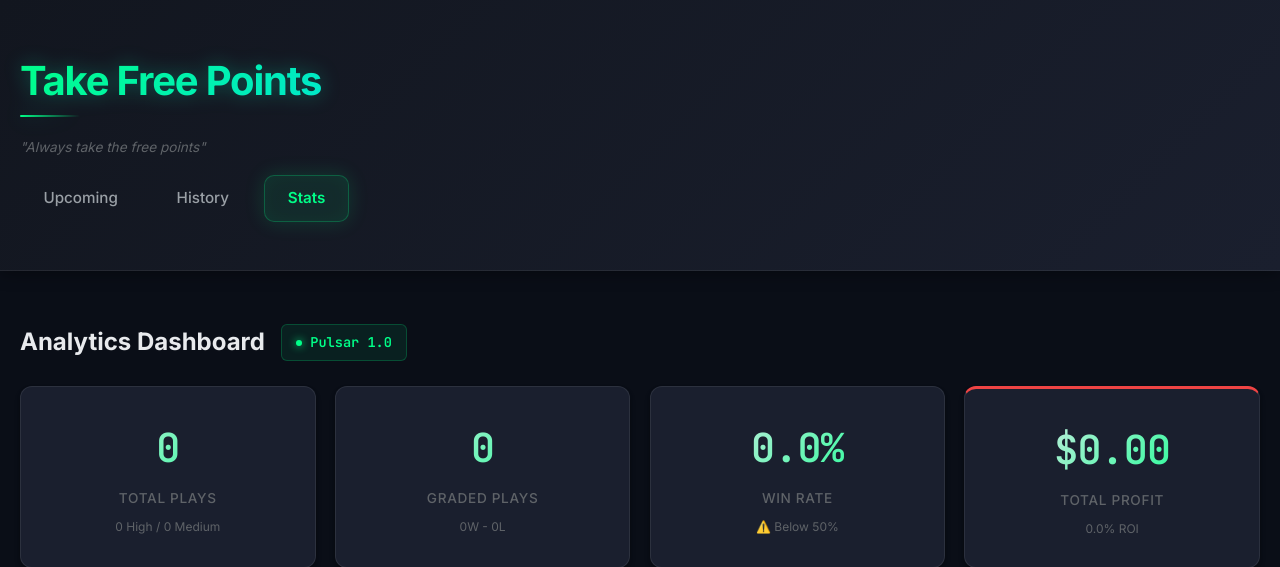
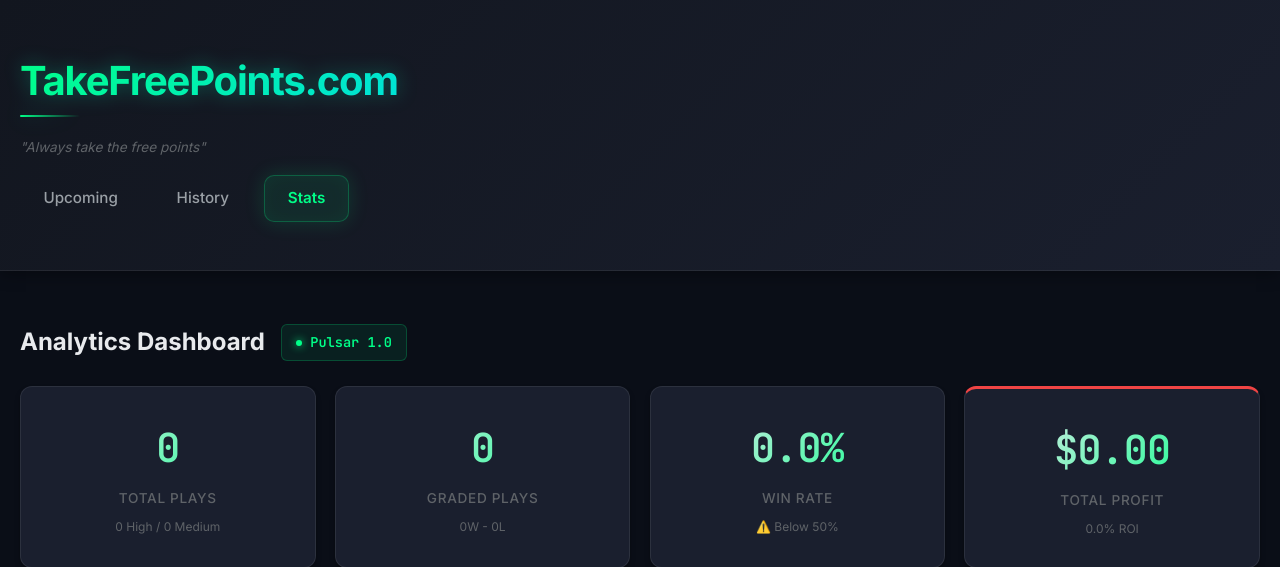
Before and after one commit to ahicks5/betsHF, a Flask app: page /stats in a window 1280 px wide. Shown: the top 567 px of the page. Run offline with Flask 3, Linux system fonts and the light colour scheme; data that the repository does not hold is empty.

Commit message:
Update branding to TakeFreePoints.com and remove sticky header
- Changed "Take Free Points" to "TakeFreePoints.com"
- Updated all page titles to use new branding
- Removed sticky header behavior (position: sticky, top, z-index, backdrop-filter)
- Header now scrolls normally with page instead of staying fixed at top

🤖 Generated with Claude Code

Co-Authored-By: Claude <noreply@anthropic.com>

```diff
--- a/templates/base.html
+++ b/templates/base.html
@@ -3,7 +3,7 @@
 <head>
     <meta charset="UTF-8">
     <meta name="viewport" content="width=device-width, initial-scale=1.0">
-    <title>{% block title %}Take Free Points - NBA Props Analytics{% endblock %}</title>
+    <title>{% block title %}TakeFreePoints.com - NBA Props Analytics{% endblock %}</title>
     <link rel="preconnect" href="https://fonts.googleapis.com">
     <link rel="preconnect" href="https://fonts.gstatic.com" crossorigin>
     <link href="https://fonts.googleapis.com/css2?family=Inter:wght@300;400;500;600;700&family=JetBrains+Mono:wght@400;500;600&display=swap" rel="stylesheet">
@@ -54,10 +54,6 @@
             border-bottom: 1px solid var(--border);
             padding: 1.8rem 0;
             margin-bottom: 2rem;
-            position: sticky;
-            top: 0;
-            z-index: 100;
-            backdrop-filter: blur(12px);
             box-shadow: 0 2px 16px rgba(0, 0, 0, 0.4);
         }
 
@@ -568,7 +564,7 @@
 <body>
     <header>
         <div class="container">
-            <h1>Take Free Points</h1>
+            <h1>TakeFreePoints.com</h1>
             <p style="margin: 0.5rem 0 0 0; font-size: 0.85rem; color: var(--text-dim); font-style: italic; font-weight: 400;">"Always take the free points"</p>
 
             <nav>
--- a/templates/history.html
+++ b/templates/history.html
@@ -1,6 +1,6 @@
 {% extends "base.html" %}
 
-{% block title %}Play History - Take Free Points{% endblock %}
+{% block title %}Play History - TakeFreePoints.com{% endblock %}
 
 {% block content %}
 <!-- Page Header with Model Branding -->
--- a/templates/play_detail.html
+++ b/templates/play_detail.html
@@ -1,6 +1,6 @@
 {% extends "base.html" %}
 
-{% block title %}{{ play.player_name }} {{ play.stat_type }} - Take Free Points{% endblock %}
+{% block title %}{{ play.player_name }} {{ play.stat_type }} - TakeFreePoints.com{% endblock %}
 
 {% block content %}
 <a href="/" style="color: var(--accent-blue); text-decoration: none; margin-bottom: 1.5rem; display: inline-flex; align-items: center; gap: 0.5rem; font-weight: 500; transition: gap 0.2s ease;">
--- a/templates/stats.html
+++ b/templates/stats.html
@@ -1,6 +1,6 @@
 {% extends "base.html" %}
 
-{% block title %}Analytics Dashboard - Take Free Points{% endblock %}
+{% block title %}Analytics Dashboard - TakeFreePoints.com{% endblock %}
 
 {% block content %}
 <!-- Page Header with Model Branding -->
--- a/templates/upcoming.html
+++ b/templates/upcoming.html
@@ -1,6 +1,6 @@
 {% extends "base.html" %}
 
-{% block title %}Active Plays - Take Free Points{% endblock %}
+{% block title %}Active Plays - TakeFreePoints.com{% endblock %}
 
 {% block content %}
 <!-- Page Header with Model Branding -->
```
